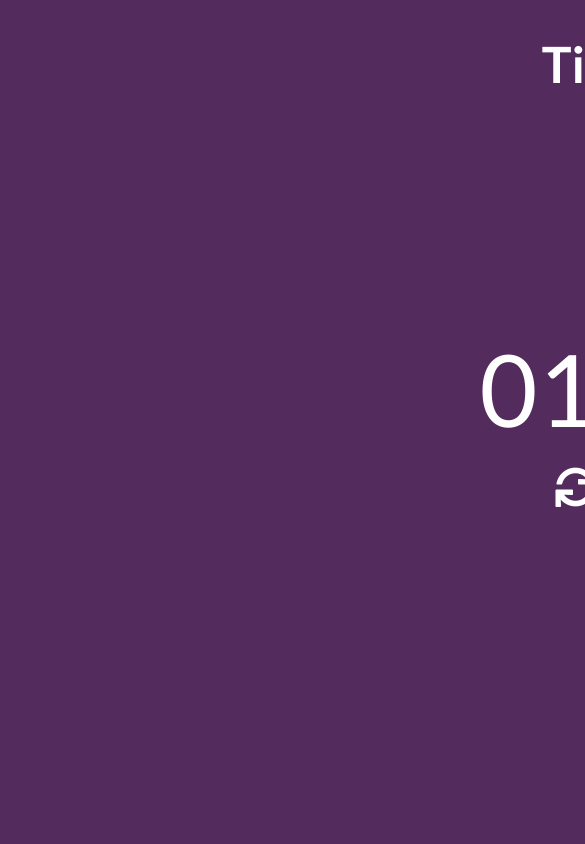
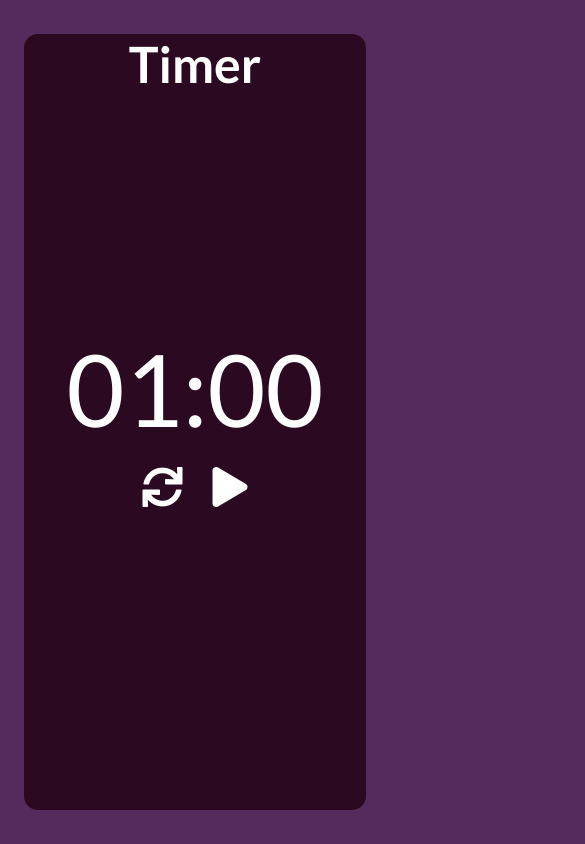
Before and after one commit to DavidPotentini/Timer, a plain HTML site: page index.html in a window 390 px wide. Shown: the top 844 px of the page, 585 px wide, since content can reach past the window. Drawn offline with Linux system fonts and the light colour scheme.

Commit message:
responsividade

```diff
--- a/style.css
+++ b/style.css
@@ -20,7 +20,6 @@ body{
 }
 
 .content h1{
-
     display: flex;
     justify-content:center;
     font-size: 50px;
@@ -50,7 +49,15 @@ body{
 
 .content{
     background-color: #2b0a21;
-    margin: 0 600px 0 600px;
+    margin: 0 10rem 0 10rem;
     height: 92vh;
     border-radius: 14px;
 }
+
+@media (max-width: 600px){
+    .content{
+        margin: 0 1rem 0 1rem;
+        height: 92vh;
+        border-radius: 14px;
+    }
+}
```
